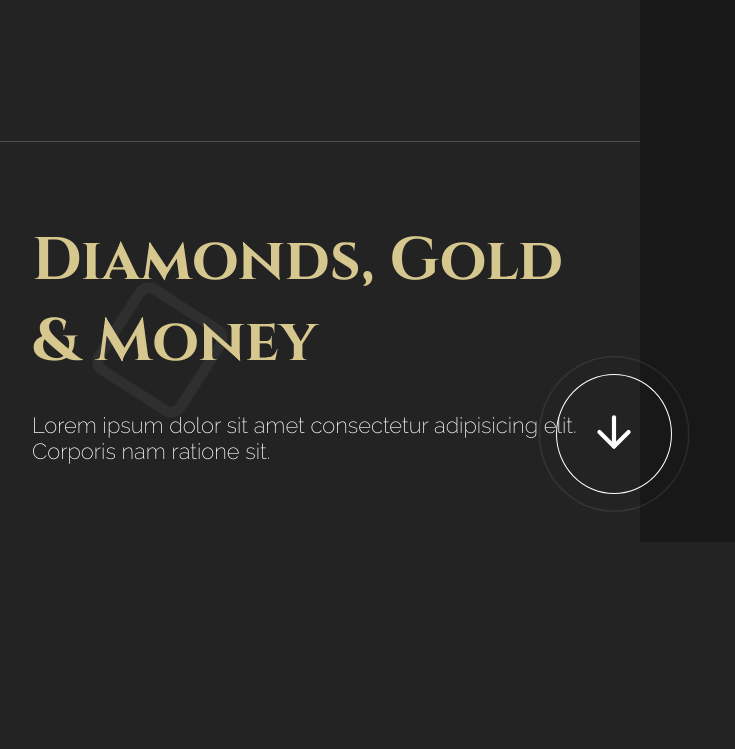
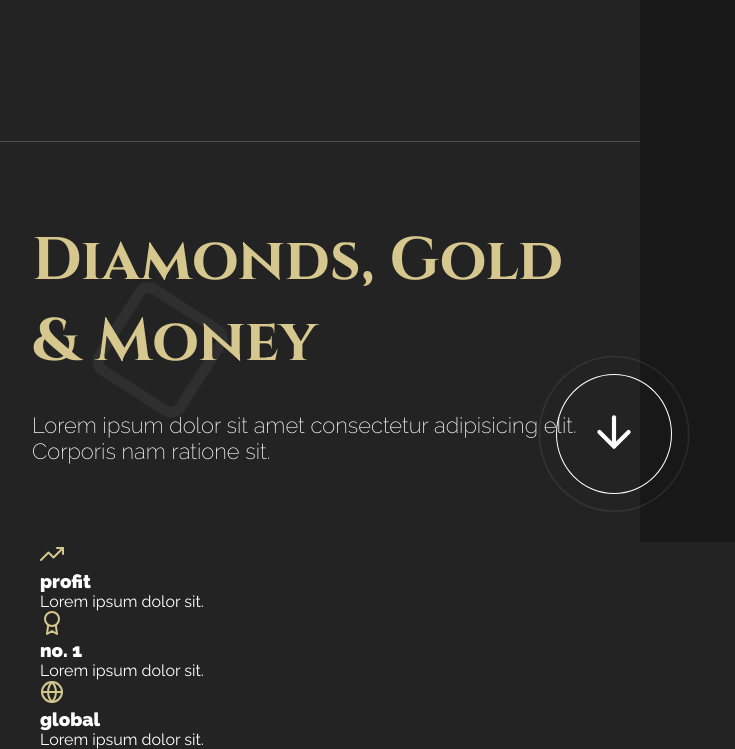
Before and after one commit to Ciupakabra9206/krypto, a website: page index.html in a window 1280 px wide. Shown: the part 258-1007 px from the top of the page, without its empty margins (0-735 px from the left). Before the commit the page ends 800 px from the top, so only its background shows below. Drawn offline with Linux system fonts and the light colour scheme.

Commit message:
Create cards section

```diff
--- a/index.html
+++ b/index.html
@@ -40,11 +40,32 @@
                   <img class="header__arrow-icon" src="img/icons/arrow-down.svg" alt="">
               </div>
           </a>
-
           <img class="header__bg-icon-one" src="img/icons/square.svg" alt="">
           <img class="header__bg-icon-two" src="img/icons/square.svg" alt="">
-
     </header>
+    <main class="main">
+        <section class="cards" id="cards">
+            <div class="wrapper">
+                <div class="cards__box">
+                    <div class="cards__card cards__card--one">
+                        <img src="img/icons/trending-up.svg" alt="">
+                        <h3>profit</h3>
+                        <p>Lorem ipsum dolor sit.</p>
+                    </div>
+                    <div class="cards__card cards__card--two">
+                        <img src="img/icons/award.svg" alt="">
+                        <h3>no. 1</h3>
+                        <p>Lorem ipsum dolor sit.</p>
+                    </div>
+                    <div class="cards__card cards__card--tree">
+                        <img src="img/icons/globe.svg" alt="">
+                        <h3>global</h3>
+                        <p>Lorem ipsum dolor sit.</p>
+                    </div>
+                </div>
+            </div>
+        </section>
+    </main>
 
     <script src="js/main.js"></script>
 </body>
```
Also changed, not shown: img/icons/award.svg (added), img/icons/globe.svg (added), img/icons/trending-up.svg (added).
